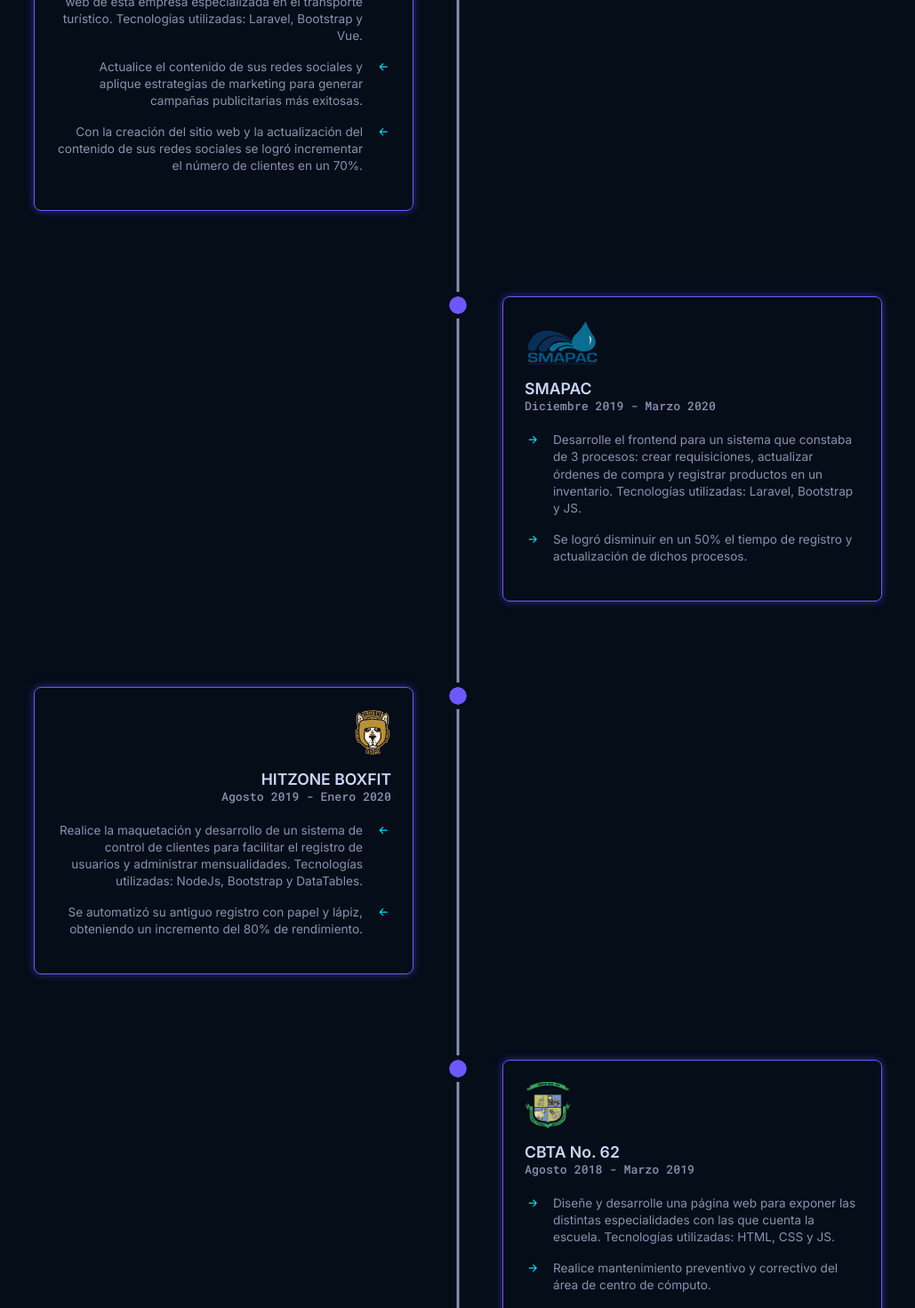
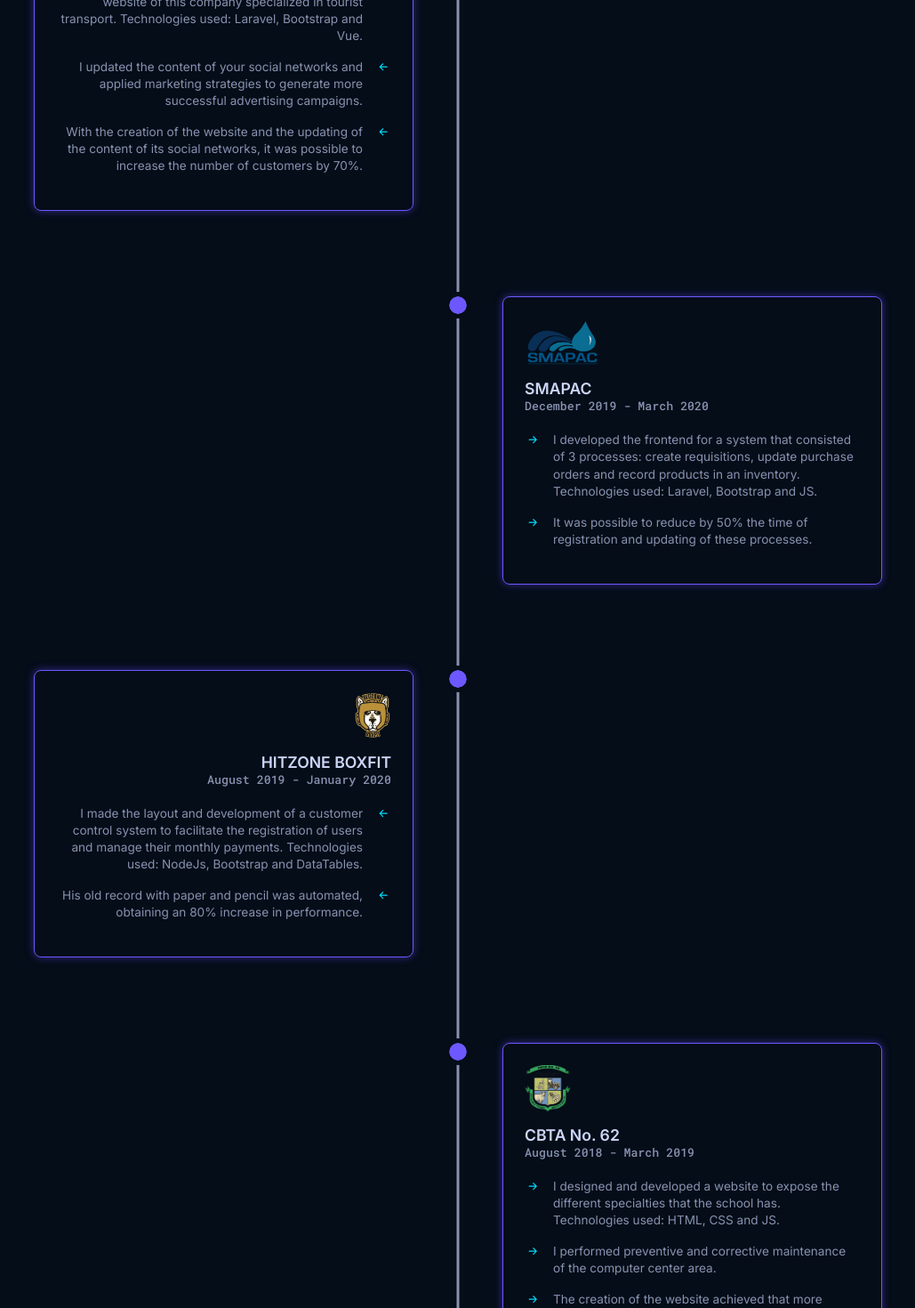
Before and after one commit to JessArthuro/personal-portfolio, a React (Vite) app: page / in a window 1280 px wide. Shown: the part 1940-3410 px from the top of the page at 89% size, without its empty margins (125-1154 px from the left). Built offline with nearby package versions, Linux system fonts and the light colour scheme.

Commit message:
Traducciones listas en la seccion experiencia

```diff
--- a/src/components/Experience.jsx
+++ b/src/components/Experience.jsx
@@ -26,14 +26,12 @@ export const Experience = () => {
           <TimelineItem
             img={imgAg3}
             title="AG3 LUXURY TRAVEL"
-            date="Diciembre 2021 - Julio 2022"
+            date={t("experience.ag3_dates")}
             activities={
               <>
-                <ActivitiesItem text="Realice la maquetación y desarrollo frontend del sitio web de esta empresa especializada en el transporte turístico. Tecnologías utilizadas: Laravel, Bootstrap y Vue." />
-
-                <ActivitiesItem text="Actualice el contenido de sus redes sociales y aplique estrategias de marketing para generar campañas publicitarias más exitosas." />
-
-                <ActivitiesItem text="Con la creación del sitio web y la actualización del contenido de sus redes sociales se logró incrementar el número de clientes en un 70%." />
+                <ActivitiesItem text={t("experience.ag3_text1")} />
+                <ActivitiesItem text={t("experience.ag3_text2")} />
+                <ActivitiesItem text={t("experience.ag3_text3")} />
               </>
             }
           />
@@ -41,12 +39,11 @@ export const Experience = () => {
           <TimelineItem
             img={imgSmapac}
             title="SMAPAC"
-            date="Diciembre 2019 - Marzo 2020"
+            date={t("experience.smapac_dates")}
             activities={
               <>
-                <ActivitiesItem text="Desarrolle el frontend para un sistema que constaba de 3 procesos: crear requisiciones, actualizar órdenes de compra y registrar productos en un inventario. Tecnologías utilizadas: Laravel, Bootstrap y JS." />
-
-                <ActivitiesItem text="Se logró disminuir en un 50% el tiempo de registro y actualización de dichos procesos." />
+                <ActivitiesItem text={t("experience.smapac_text1")} />
+                <ActivitiesItem text={t("experience.smapac_text2")} />
               </>
             }
           />
@@ -54,12 +51,11 @@ export const Experience = () => {
           <TimelineItem
             img={imgHitzone}
             title="HITZONE BOXFIT"
-            date="Agosto 2019 - Enero 2020"
+            date={t("experience.hitzone_dates")}
             activities={
               <>
-                <ActivitiesItem text="Realice la maquetación y desarrollo de un sistema de control de clientes para facilitar el registro de usuarios y administrar mensualidades. Tecnologías utilizadas: NodeJs, Bootstrap y DataTables." />
-
-                <ActivitiesItem text="Se automatizó su antiguo registro con papel y lápiz, obteniendo un incremento del 80% de rendimiento." />
+                <ActivitiesItem text={t("experience.hitzone_text1")} />
+                <ActivitiesItem text={t("experience.hitzone_text2")} />
               </>
             }
           />
@@ -67,14 +63,12 @@ export const Experience = () => {
           <TimelineItem
             img={imgCbta}
             title="CBTA No. 62"
-            date="Agosto 2018 - Marzo 2019"
+            date={t("experience.cbta_dates")}
             activities={
               <>
-                <ActivitiesItem text="Diseñe y desarrolle una página web para exponer las distintas especialidades con las que cuenta la escuela. Tecnologías utilizadas: HTML, CSS y JS." />
-
-                <ActivitiesItem text="Realice mantenimiento preventivo y correctivo del área de centro de cómputo." />
-
-                <ActivitiesItem text="La creación de la página web logro que más personas pudieran conocer la oferta educativa de la institución." />
+                <ActivitiesItem text={t("experience.cbta_text1")} />
+                <ActivitiesItem text={t("experience.cbta_text2")} />
+                <ActivitiesItem text={t("experience.cbta_text3")} />
               </>
             }
           />
--- a/src/translations/en/global.json
+++ b/src/translations/en/global.json
@@ -28,6 +28,22 @@
     "text4": "I'm currently using React to create new stuff.",
     "text5": "These are some of the technologies I have been able to work with:"
   },
+  "experience": {
+    "ag3_dates": "December 2021 - July 2022",
+    "ag3_text1": "I made the layout and frontend development of the website of this company specialized in tourist transport. Technologies used: Laravel, Bootstrap and Vue.",
+    "ag3_text2": "I updated the content of your social networks and applied marketing strategies to generate more successful advertising campaigns.",
+    "ag3_text3": "With the creation of the website and the updating of the content of its social networks, it was possible to increase the number of customers by 70%.",
+    "smapac_dates": "December 2019 - March 2020",
+    "smapac_text1": "I developed the frontend for a system that consisted of 3 processes: create requisitions, update purchase orders and record products in an inventory. Technologies used: Laravel, Bootstrap and JS.",
+    "smapac_text2": "It was possible to reduce by 50% the time of registration and updating of these processes.",
+    "hitzone_dates": "August 2019 - January 2020",
+    "hitzone_text1": "I made the layout and development of a customer control system to facilitate the registration of users and manage their monthly payments. Technologies used: NodeJs, Bootstrap and DataTables.",
+    "hitzone_text2": "His old record with paper and pencil was automated, obtaining an 80% increase in performance.",
+    "cbta_dates": "August 2018 - March 2019",
+    "cbta_text1": "I designed and developed a website to expose the different specialties that the school has. Technologies used: HTML, CSS and JS.",
+    "cbta_text2": "I performed preventive and corrective maintenance of the computer center area.",
+    "cbta_text3": "The creation of the website achieved that more people could know the educational offer of the institution."
+  },
   "projects": {
     "description_morty": "A web application that consumes the Rick and Morty API. Includes search bar, pagination, filters, and dynamic routing.",
     "description_ag3": "Meet this web application created to book tourist transportation services in the city of Cancun.",
--- a/src/translations/es/global.json
+++ b/src/translations/es/global.json
@@ -28,6 +28,22 @@
     "text4": "Actualmente, estoy usando React para crear cosas nuevas.",
     "text5": "Estas son algunas de las tecnologías con las que he podido trabajar:"
   },
+  "experience": {
+    "ag3_dates": "Diciembre 2021 - Julio 2022",
+    "ag3_text1": "Realicé la maquetación y desarrollo frontend del sitio web de esta empresa especializada en el transporte turístico. Tecnologías utilizadas: Laravel, Bootstrap y Vue.",
+    "ag3_text2": "Actualicé el contenido de sus redes sociales y apliqué estrategias de marketing para generar campañas publicitarias más exitosas.",
+    "ag3_text3": "Con la creación del sitio web y la actualización del contenido de sus redes sociales se logró aumentar en un 70% el número de clientes.",
+    "smapac_dates": "Diciembre 2019 - Marzo 2020",
+    "smapac_text1": "Desarrollé el frontend para un sistema que constaba de 3 procesos: crear requisiciones, actualizar órdenes de compra y registrar productos en un inventario. Tecnologías utilizadas: Laravel, Bootstrap y JS.",
+    "smapac_text2": "Se logró reducir en un 50% el tiempo de registro y actualización de estos procesos.",
+    "hitzone_dates": "Agosto 2019 - Enero 2020",
+    "hitzone_text1": "Realicé la maquetación y desarrollo de un sistema de control de clientes para facilitar el registro de usuarios y gestionar sus pagos mensuales. Tecnologías utilizadas: NodeJs, Bootstrap y DataTables.",
+    "hitzone_text2": "Se automatizó su antiguo registro con papel y lápiz, obteniendo un 80% de incremento en el rendimiento.",
+    "cbta_dates": "Agosto 2018 - Marzo 2019",
+    "cbta_text1": "Diseñé y desarrollé un sitio web para exponer las diferentes especialidades que tiene la escuela. Tecnologías utilizadas: HTML, CSS y JS.",
+    "cbta_text2": "Realicé mantenimiento preventivo y correctivo del área de centro de cómputo.",
+    "cbta_text3": "La creación del sitio web logró que más personas pudieran conocer la oferta educativa de la institución."
+  },
   "projects": {
     "description_morty": "Una aplicación web que consume la API de Rick and Morty. Incluye barra de búsqueda, paginación, filtros y enrutamiento dinámico.",
     "description_ag3": "Conoce esta aplicación web creada para reservar servicios de transportación turística en la ciudad de Cancún.",
```
